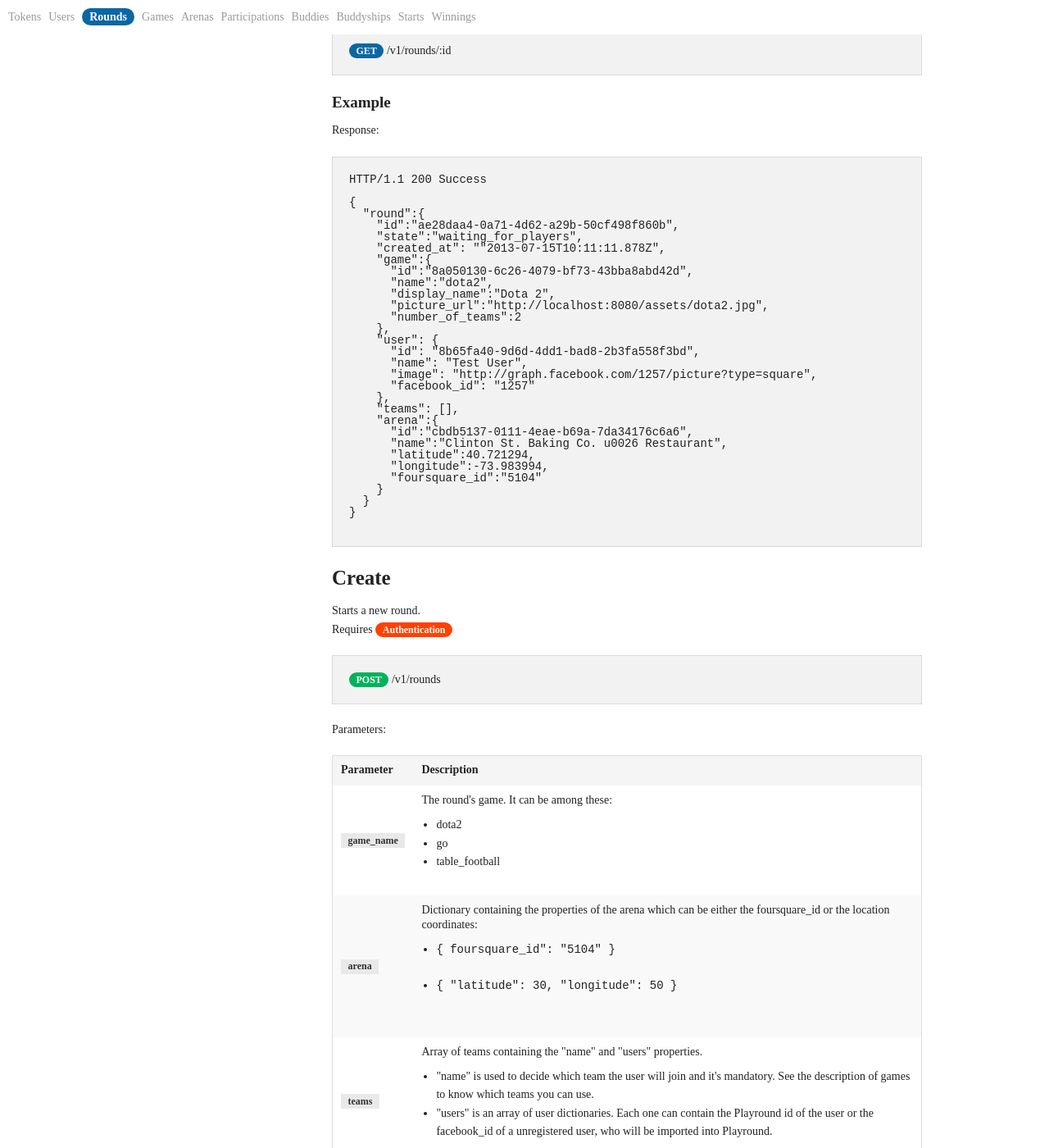
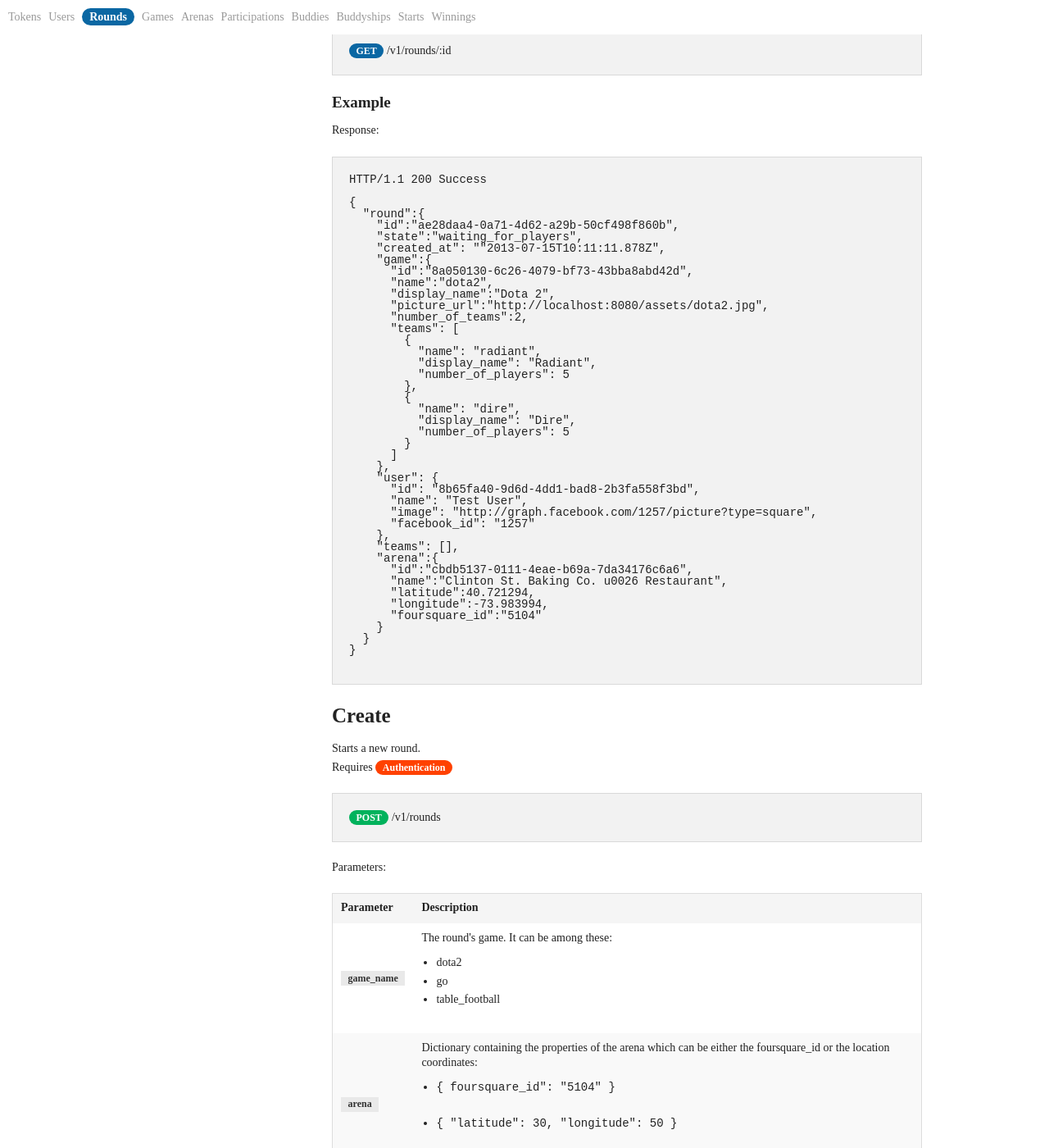
Before and after one commit to matteodepalo/playround-developer, a Jekyll site: the page built from index.html, in a window 1280 px wide and 1400 px high, scrolled down 5768 px. Shown: the whole window at 82% size. Built offline with Jekyll 4.4.1, drawn with Linux system fonts in a browser that asks for light colours; some web fonts are replaced.

Commit message:
Added teams to round show response

```diff
--- a/_includes/rounds.html
+++ b/_includes/rounds.html
@@ -148,7 +148,19 @@ HTTP/1.1 200 Success
       "name":"dota2",
       "display_name":"Dota 2",
       "picture_url":"http://localhost:8080/assets/dota2.jpg",
-      "number_of_teams":2
+      "number_of_teams":2,
+      "teams": [
+        {
+          "name": "radiant",
+          "display_name": "Radiant",
+          "number_of_players": 5
+        },
+        {
+          "name": "dire",
+          "display_name": "Dire",
+          "number_of_players": 5
+        }
+      ]
     },
     "user": {
       "id": "8b65fa40-9d6d-4dd1-bad8-2b3fa558f3bd",
```
